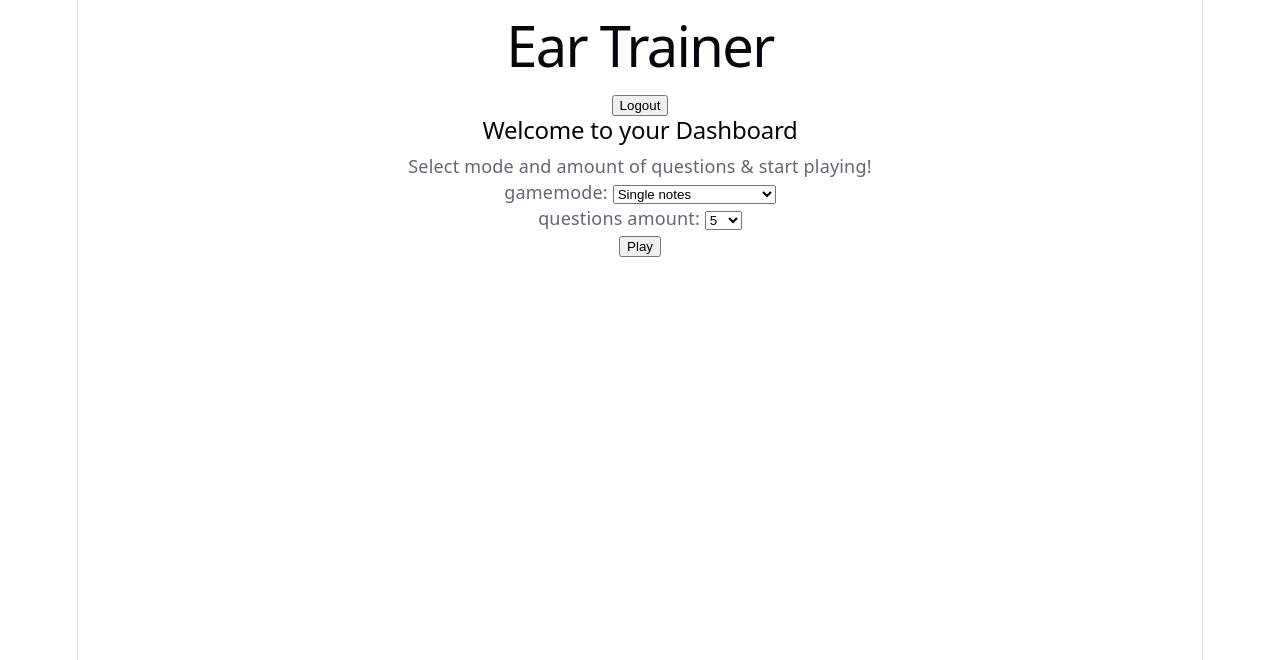
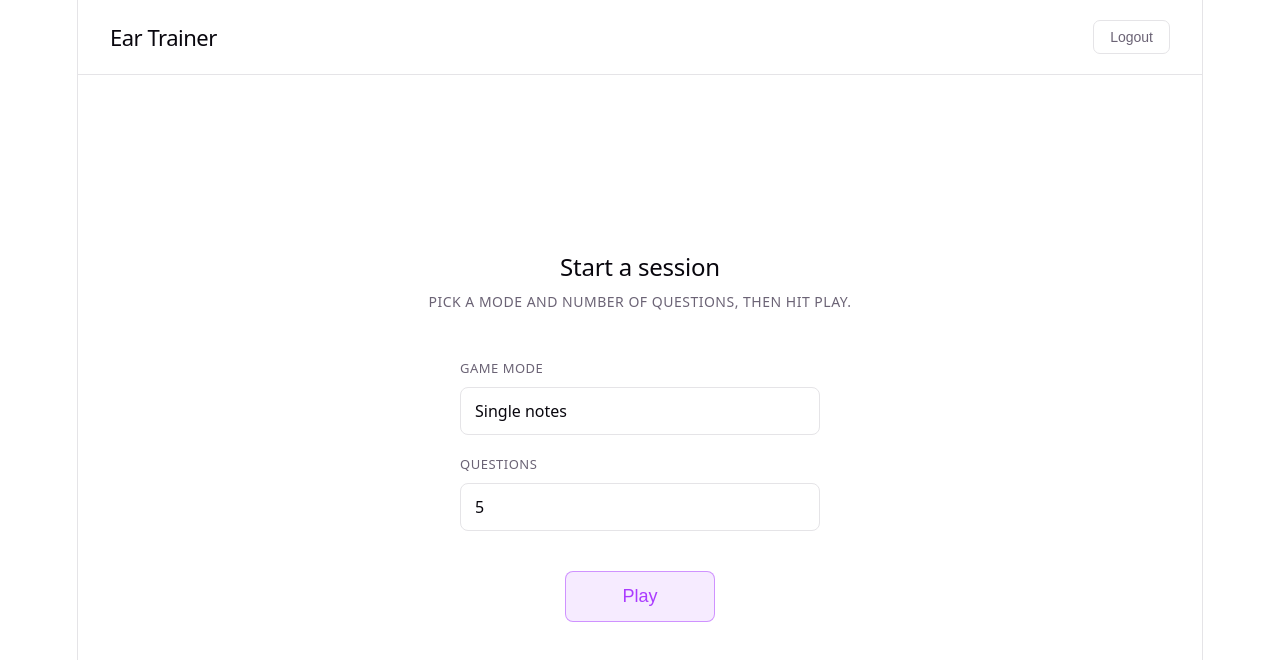
Before and after one commit to danielvelde/ear-trainer-frontend, a React (Vite) app: page /dashboard in a window 1280 px wide. Shown: the top 660 px of the page. Built offline with nearby package versions, Linux system fonts and the light colour scheme; sample sign-in values are in the browser's storage.

Commit message:
made it a bit prettier

```diff
--- a/src/components/DashboardComponent.tsx
+++ b/src/components/DashboardComponent.tsx
@@ -1,6 +1,7 @@
 import { useState } from "react";
 import { useAuth } from "../context/AuthContext";
 import { useNavigate } from "react-router-dom";
+import "../styles/DashboardComponent.css";
 
 function DashboardComponent() {
     const { logout } = useAuth();
@@ -9,21 +10,26 @@ function DashboardComponent() {
     const [amountOfQuestions, setAmountOfQuestions] = useState(5);
 
     return (
-        <div>
-            <header>
-                <h1>Ear Trainer</h1>
-                <button onClick={logout}>Logout</button>
+        <div className="dashboard">
+            <header className="dashboard-header">
+                <h1 className="dashboard-heading">Ear Trainer</h1>
+                <button className="dashboard-logout-btn" onClick={logout}>Logout</button>
             </header>
-            <main>
-                <h2>Welcome to your Dashboard</h2>
-                <p>Select mode and amount of questions & start playing!</p>
-                <label>gamemode: </label>
+            <main className="dashboard-main">
+                <div className="dashboard-intro">
+                    <h2>Start a session</h2>
+                    <p>Pick a mode and number of questions, then hit play.</p>
+                </div>
+                <div className="dashboard-options">
+                    <div className="dashboard-option">
+                        <label>Game mode</label>
                         <select onChange={e => setMode(Number(e.target.value))} value={mode}>
                             <option value={0}>Single notes</option>
                             <option value={1}>Major and minor chords</option>
                         </select>
-                <br/>
-                <label>questions amount: </label>
+                    </div>
+                    <div className="dashboard-option">
+                        <label>Questions</label>
                         <select onChange={e => setAmountOfQuestions(Number(e.target.value))} value={amountOfQuestions}>
                             <option value={5}>5</option>
                             <option value={10}>10</option>
@@ -31,9 +37,14 @@ function DashboardComponent() {
                             <option value={20}>20</option>
                             <option value={25}>25</option>
                         </select>
-                <div>
-                    <button onClick={() => navigate(`/game?mode=${mode}&amountOfQuestions=${amountOfQuestions}`)}>Play</button>
                     </div>
+                </div>
+                <button
+                    className="dashboard-play-btn"
+                    onClick={() => navigate(`/game?mode=${mode}&amountOfQuestions=${amountOfQuestions}`)}
+                >
+                    Play
+                </button>
             </main>
         </div>
     );
--- a/src/components/GameRequestComponent.tsx
+++ b/src/components/GameRequestComponent.tsx
@@ -1,4 +1,5 @@
 import { useState, useCallback, useMemo, useEffect } from "react";
+import { useNavigate } from "react-router-dom";
 import { useGameRequest } from "../context/GameRequestContext.tsx";
 import { fetchSounds, fetchAudioBuffer } from "../api/audio.ts";
 import "../styles/GameRequestComponent.css";
@@ -19,6 +20,7 @@ function pickChoices(correct: string, allNotes: string[]): string[] {
 
 function GameRequestComponent() {
     const { session, loading, error } = useGameRequest();
+    const navigate = useNavigate();
     const [currentIndex, setCurrentIndex] = useState(0);
     const [selected, setSelected] = useState<string | null>(null);
     const [score, setScore] = useState(0);
@@ -108,10 +110,16 @@ function GameRequestComponent() {
     if (!session) return null;
 
     if (done) {
+        const total = session.sounds.length;
+        const pct = Math.round((score / total) * 100);
         return (
             <div className="game-over">
-                <h2>Game over</h2>
-                <p>Score: {score} / {session.sounds.length}</p>
+                <p className="game-over-label">Session complete</p>
+                <div className="game-over-score">{score}<span>/{total}</span></div>
+                <p className="game-over-pct">{pct}% correct</p>
+                <button className="game-next-btn" onClick={() => navigate("/dashboard")}>
+                    Play again
+                </button>
             </div>
         );
     }
--- a/src/components/LoginPageComponent.tsx
+++ b/src/components/LoginPageComponent.tsx
@@ -1,50 +1,47 @@
 import { useState } from "react";
-import * as React from "react";
+import { useNavigate } from "react-router-dom";
+import { useAuth } from "../context/AuthContext.tsx";
+import "../styles/LoginPageComponent.css";
+
+const API_URL = import.meta.env.VITE_API_URL ?? "http://localhost:8080";
 
 function LoginFormComponent() {
     const [email, setEmail] = useState("");
     const [password, setPassword] = useState("");
+    const [error, setError] = useState<string | null>(null);
+    const { login } = useAuth();
+    const navigate = useNavigate();
 
-    async function login(e: React.FormEvent<HTMLFormElement>) {
+    async function handleSubmit(e: React.FormEvent<HTMLFormElement>) {
         e.preventDefault();
-
-        const loginData = {
-            email,
-            password,
-        };
+        setError(null);
 
         try {
-            const response = await fetch("http://localhost:8080/api/auth/login", {
+            const response = await fetch(`${API_URL}/api/auth/login`, {
                 method: "POST",
-                headers: {
-                    "Content-Type": "application/json",
-                },
-                credentials: "include", // important for your JWT cookie
-                body: JSON.stringify(loginData),
+                headers: { "Content-Type": "application/json" },
+                credentials: "include",
+                body: JSON.stringify({ email, password }),
             });
 
             if (response.ok) {
-                const data = await response.json(); // your backend's JSON response
-                console.log("Login success:", data);
-                alert("Login successful!");
-                localStorage.setItem("token", data.access_token);
-
-                // Optional: redirect to a dashboard or protected route
-                window.location.href = "/dashboard";
+                const data = await response.json();
+                login(data.access_token);
+                navigate("/dashboard", { replace: true });
             } else {
                 const errorData = await response.json();
-                console.error("Server Error:", errorData);
-                alert(`Error: ${errorData.message || "Login failed"}`);
+                setError(errorData.message || "Login failed");
             }
-        } catch (error) {
-            console.error("Network Error:", error);
-            alert("Could not connect to the backend.");
+        } catch {
+            setError("Could not connect to the server.");
         }
     }
 
     return (
-        <div>
-            <form onSubmit={login}>
+        <div className="login-wrapper">
+            <h1 className="login-title">Ear Trainer</h1>
+            <form className="login-form" onSubmit={handleSubmit}>
+                <div className="login-field">
                     <label>Email</label>
                     <input
                         type="email"
@@ -52,8 +49,8 @@ function LoginFormComponent() {
                         onChange={(e) => setEmail(e.target.value)}
                         required
                     />
-                <br />
-
+                </div>
+                <div className="login-field">
                     <label>Password</label>
                     <input
                         type="password"
@@ -61,9 +58,9 @@ function LoginFormComponent() {
                         onChange={(e) => setPassword(e.target.value)}
                         required
                     />
-                <br />
-
-                <button type="submit">Login</button>
+                </div>
+                {error && <p className="login-error">{error}</p>}
+                <button className="login-btn" type="submit">Sign in</button>
             </form>
         </div>
     );
--- a/src/pages/LoginPage.tsx
+++ b/src/pages/LoginPage.tsx
@@ -1,10 +1,11 @@
+import { Navigate } from "react-router-dom";
+import { useAuth } from "../context/AuthContext.tsx";
 import LoginPageComponent from "../components/LoginPageComponent.tsx";
 
 function LoginPage() {
-    return (
-        <LoginPageComponent />
-
-    )
+    const { isLoggedIn } = useAuth();
+    if (isLoggedIn) return <Navigate to="/dashboard" replace />;
+    return <LoginPageComponent />;
 }
 
 export { LoginPage };
--- /dev/null
+++ b/src/styles/DashboardComponent.css
@@ -0,0 +1,115 @@
+.dashboard {
+    display: flex;
+    flex-direction: column;
+    flex-grow: 1;
+}
+
+.dashboard-header {
+    display: flex;
+    align-items: center;
+    justify-content: space-between;
+    padding: 20px 32px;
+    border-bottom: 1px solid var(--border);
+}
+
+.dashboard-heading {
+    font-size: 22px;
+    letter-spacing: -0.5px;
+    margin: 0;
+}
+
+.dashboard-logout-btn {
+    padding: 8px 16px;
+    border-radius: 7px;
+    border: 1px solid var(--border);
+    background: transparent;
+    color: var(--text);
+    font-size: 14px;
+    cursor: pointer;
+    transition: border-color 0.15s, color 0.15s;
+}
+
+.dashboard-logout-btn:hover {
+    border-color: #ef4444;
+    color: #ef4444;
+}
+
+.dashboard-main {
+    display: flex;
+    flex-direction: column;
+    align-items: center;
+    justify-content: center;
+    gap: 40px;
+    padding: 60px 24px;
+    flex-grow: 1;
+}
+
+.dashboard-intro p {
+    font-size: 14px;
+    text-transform: uppercase;
+    letter-spacing: 0.5px;
+    color: var(--text);
+    margin-top: 8px;
+}
+
+.dashboard-options {
+    display: flex;
+    flex-direction: column;
+    gap: 16px;
+    width: 100%;
+    max-width: 360px;
+}
+
+.dashboard-option {
+    display: flex;
+    flex-direction: column;
+    gap: 6px;
+    text-align: left;
+}
+
+.dashboard-option label {
+    font-size: 13px;
+    text-transform: uppercase;
+    letter-spacing: 0.5px;
+    color: var(--text);
+}
+
+.dashboard-option select {
+    padding: 12px 14px;
+    border-radius: 8px;
+    border: 1px solid var(--border);
+    background: var(--bg);
+    color: var(--text-h);
+    font-size: 16px;
+    font-family: var(--sans);
+    cursor: pointer;
+    outline: none;
+    appearance: none;
+    transition: border-color 0.15s, box-shadow 0.15s;
+}
+
+.dashboard-option select:focus {
+    border-color: var(--accent-border);
+    box-shadow: var(--shadow);
+}
+
+.dashboard-play-btn {
+    padding: 14px 56px;
+    border-radius: 8px;
+    border: 1px solid var(--accent-border);
+    background: var(--accent-bg);
+    color: var(--accent);
+    font-size: 18px;
+    font-weight: 500;
+    cursor: pointer;
+    transition: box-shadow 0.2s, transform 0.1s;
+}
+
+.dashboard-play-btn:hover {
+    box-shadow: var(--shadow);
+    transform: scale(1.02);
+}
+
+.dashboard-play-btn:active {
+    transform: scale(0.98);
+}
--- /dev/null
+++ b/src/styles/LoginPageComponent.css
@@ -0,0 +1,78 @@
+.login-wrapper {
+    display: flex;
+    flex-direction: column;
+    align-items: center;
+    justify-content: center;
+    gap: 32px;
+    padding: 60px 24px;
+    flex-grow: 1;
+}
+
+.login-title {
+    font-size: 48px;
+    letter-spacing: -1.5px;
+    margin: 0;
+}
+
+.login-form {
+    display: flex;
+    flex-direction: column;
+    gap: 16px;
+    width: 100%;
+    max-width: 320px;
+}
+
+.login-field {
+    display: flex;
+    flex-direction: column;
+    gap: 6px;
+    text-align: left;
+}
+
+.login-field label {
+    font-size: 13px;
+    text-transform: uppercase;
+    letter-spacing: 0.5px;
+    color: var(--text);
+}
+
+.login-field input {
+    padding: 12px 14px;
+    border-radius: 8px;
+    border: 1px solid var(--border);
+    background: var(--bg);
+    color: var(--text-h);
+    font-size: 16px;
+    font-family: var(--sans);
+    outline: none;
+    transition: border-color 0.15s, box-shadow 0.15s;
+}
+
+.login-field input:focus {
+    border-color: var(--accent-border);
+    box-shadow: var(--shadow);
+}
+
+.login-error {
+    font-size: 14px;
+    color: #ef4444;
+    text-align: center;
+    margin: 0;
+}
+
+.login-btn {
+    margin-top: 4px;
+    padding: 13px 0;
+    border-radius: 8px;
+    border: 1px solid var(--accent-border);
+    background: var(--accent-bg);
+    color: var(--accent);
+    font-size: 16px;
+    font-weight: 500;
+    cursor: pointer;
+    transition: box-shadow 0.2s;
+}
+
+.login-btn:hover {
+    box-shadow: var(--shadow);
+}
```
Also changed, not shown: src/styles/GameRequestComponent.css (+25 -5 lines). Lines whose indentation alone changed are shown as unchanged.
